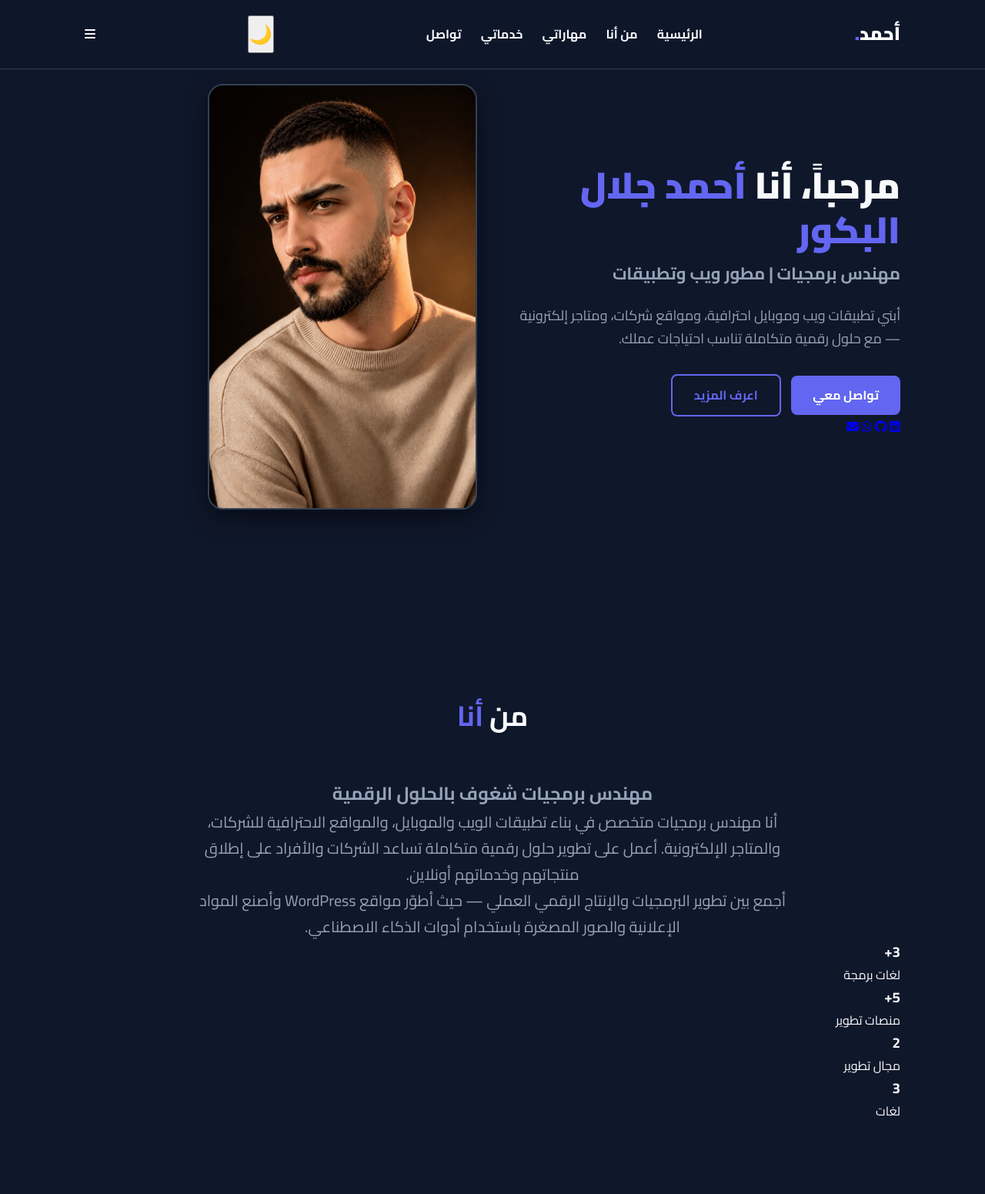
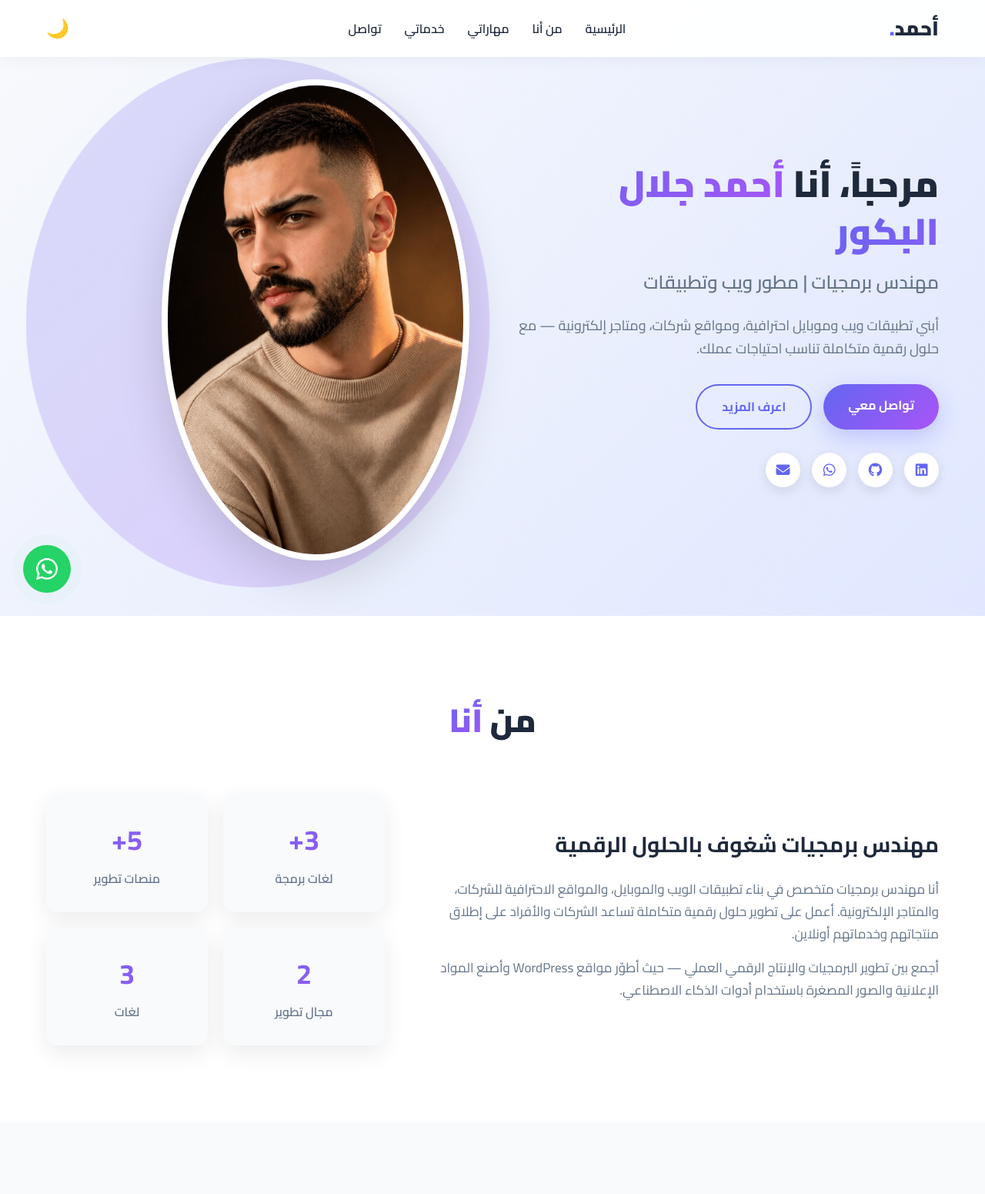
Before and after one commit to a46091249-prog/my-portfolio, a plain HTML site: page index.html in a window 1280 px wide. Shown: the top 1551 px of the page at 77% size. Drawn offline with Linux system fonts and the light colour scheme.

Commit message:
Update style.css

```diff
--- a/style.css
+++ b/style.css
@@ -1,63 +1,124 @@
-* { margin: 0; padding: 0; box-sizing: border-box; font-family: 'Cairo', sans-serif; }
+* { margin: 0; padding: 0; box-sizing: border-box; }
 
 :root {
     --primary: #6366f1;
-    --bg: #0f172a;
-    --card: #1e293b;
-    --text: #f8fafc;
+    --primary-dark: #4f46e5;
+    --dark: #1e293b;
+    --light: #f8fafc;
+    --gray: #64748b;
+    --gradient: linear-gradient(135deg, #6366f1 0%, #a855f7 100%);
+    --bg-color: #f8fafc;
+    --text-color: #1e293b;
+    --card-bg: #ffffff;
+    --nav-bg: rgba(255, 255, 255, 0.95);
+    --section-bg: #ffffff;
+}
+
+[data-theme="dark"] {
+    --bg-color: #0f172a;
+    --text-color: #e2e8f0;
+    --card-bg: #1e293b;
+    --nav-bg: rgba(15, 23, 42, 0.95);
+    --section-bg: #0f172a;
+    --light: #1e293b;
     --gray: #94a3b8;
 }
 
-body { background-color: var(--bg); color: var(--text); line-height: 1.7; }
-.container { max-width: 1100px; margin: 0 auto; padding: 0 20px; }
+html { scroll-behavior: smooth; }
+body { font-family: 'Cairo', sans-serif; color: var(--text-color); background: var(--bg-color); line-height: 1.7; transition: 0.3s; }
+.container { max-width: 1200px; margin: 0 auto; padding: 0 20px; }
 
 /* Navbar */
-.navbar { position: fixed; top: 0; width: 100%; background: rgba(15, 23, 42, 0.95); backdrop-filter: blur(10px); z-index: 1000; padding: 20px 0; border-bottom: 1px solid #334155; }
+.navbar { position: fixed; top: 0; width: 100%; background: var(--nav-bg); backdrop-filter: blur(10px); box-shadow: 0 2px 20px rgba(0,0,0,0.05); z-index: 1000; padding: 15px 0; transition: 0.3s; }
 .navbar .container { display: flex; justify-content: space-between; align-items: center; }
-.logo { font-size: 24px; font-weight: 900; color: white; text-decoration: none; }
+.logo { font-size: 26px; font-weight: 900; color: var(--text-color); text-decoration: none; }
 .logo span { color: var(--primary); }
-.nav-links { display: flex; gap: 25px; list-style: none; }
-.nav-links a { text-decoration: none; color: var(--text); font-weight: 700; transition: color 0.3s; }
+.nav-links { display: flex; list-style: none; gap: 30px; }
+.nav-links a { text-decoration: none; color: var(--text-color); font-weight: 600; transition: 0.3s; }
 .nav-links a:hover { color: var(--primary); }
+.theme-toggle { background: none; border: none; cursor: pointer; margin-right: 20px; transition: 0.3s; }
+.menu-toggle { display: none; font-size: 24px; cursor: pointer; color: var(--text-color); }
 
 /* Hero */
-.hero { min-height: 100vh; display: flex; align-items: center; padding-top: 80px; }
-.hero-content { display: grid; grid-template-columns: 1fr 1fr; gap: 40px; align-items: center; }
-.hero-text h1 { font-size: 48px; font-weight: 900; line-height: 1.2; margin-bottom: 10px; }
-.highlight { color: var(--primary); }
-.hero-text h2 { font-size: 22px; color: var(--gray); margin-bottom: 20px; }
+.hero { min-height: 100vh; display: flex; align-items: center; padding: 100px 0 60px; background: linear-gradient(135deg, var(--bg-color) 0%, #e0e7ff 100%); }
+[data-theme="dark"] .hero { background: linear-gradient(135deg, var(--bg-color) 0%, #1e1b4b 100%); }
+.hero-content { display: grid; grid-template-columns: 1fr 1fr; gap: 60px; align-items: center; }
+.hero-text h1 { font-size: 48px; font-weight: 900; margin-bottom: 15px; line-height: 1.3; }
+.highlight { background: var(--gradient); -webkit-background-clip: text; -webkit-text-fill-color: transparent; }
+.hero-text h2 { font-size: 24px; color: var(--gray); font-weight: 600; margin-bottom: 20px; }
 .hero-text p { font-size: 18px; color: var(--gray); margin-bottom: 30px; }
-.hero-image img { width: 100%; max-width: 350px; border-radius: 20px; box-shadow: 0 10px 30px rgba(0,0,0,0.5); border: 2px solid #334155; }
+.hero-buttons { display: flex; gap: 15px; margin-bottom: 30px; }
 
-/* Buttons */
-.btn { padding: 12px 28px; border-radius: 8px; text-decoration: none; font-weight: 700; display: inline-flex; align-items: center; gap: 8px; transition: 0.3s; }
-.btn-primary { background: var(--primary); color: white; }
-.btn-primary:hover { background: #4f46e5; transform: translateY(-2px); }
-.btn-outline { border: 2px solid var(--primary); color: var(--primary); margin-right: 10px; }
+.btn { padding: 14px 32px; border-radius: 50px; text-decoration: none; font-weight: 700; transition: 0.3s; border: none; cursor: pointer; font-family: inherit; font-size: 16px; display: inline-block; }
+.btn-primary { background: var(--gradient); color: white; box-shadow: 0 10px 30px rgba(99,102,241,0.3); }
+.btn-primary:hover { transform: translateY(-3px); box-shadow: 0 15px 40px rgba(99,102,241,0.4); }
+.btn-outline { background: transparent; color: var(--primary); border: 2px solid var(--primary); }
 .btn-outline:hover { background: var(--primary); color: white; }
+
+.social-links { display: flex; gap: 15px; }
+.social-links a { width: 45px; height: 45px; display: flex; align-items: center; justify-content: center; background: var(--card-bg); border-radius: 50%; color: var(--primary); font-size: 18px; box-shadow: 0 5px 15px rgba(0,0,0,0.1); transition: 0.3s; text-decoration: none; }
+.social-links a:hover { background: var(--gradient); color: white; transform: translateY(-5px); }
+
+.hero-image { position: relative; }
+.image-wrapper::before { content: ''; position: absolute; inset: -20px; background: var(--gradient); border-radius: 50%; opacity: 0.2; animation: pulse 3s infinite; }
+.image-wrapper img { width: 100%; max-width: 400px; border-radius: 50%; border: 8px solid var(--card-bg); box-shadow: 0 20px 60px rgba(0,0,0,0.15); position: relative; }
+@keyframes pulse { 0%, 100% { transform: scale(1); } 50% { transform: scale(1.05); } }
 
 /* Sections */
 section { padding: 100px 0; }
-.section-title { text-align: center; font-size: 36px; margin-bottom: 50px; }
-.section-title span { color: var(--primary); }
+.section-title { text-align: center; font-size: 42px; font-weight: 900; margin-bottom: 60px; color: var(--text-color); }
+.section-title span { background: var(--gradient); -webkit-background-clip: text; -webkit-text-fill-color: transparent; }
 
 /* About */
-.about-text { text-align: center; font-size: 20px; color: var(--gray); max-width: 800px; margin: 0 auto; }
+.about { background: var(--section-bg); }
+.about-content { display: grid; grid-template-columns: 1.5fr 1fr; gap: 60px; align-items: center; }
+.about-text h3 { font-size: 28px; margin-bottom: 20px; }
+.about-text p { color: var(--gray); margin-bottom: 15px; font-size: 17px; }
+.about-stats { display: grid; grid-template-columns: 1fr 1fr; gap: 20px; }
+.stat { background: var(--light); padding: 30px 20px; border-radius: 15px; text-align: center; box-shadow: 0 10px 30px rgba(0,0,0,0.08); transition: 0.3s; }
+.stat:hover { transform: translateY(-5px); }
+.stat h3 { font-size: 36px; background: var(--gradient); -webkit-background-clip: text; -webkit-text-fill-color: transparent; margin-bottom: 5px; }
+.stat p { color: var(--gray); font-weight: 600; }
 
 /* Skills */
-.skills-grid { display: grid; grid-template-columns: repeat(auto-fit, minmax(200px, 1fr)); gap: 20px; }
-.skill-card { background: var(--card); padding: 30px; text-align: center; border-radius: 12px; transition: 0.3s; }
-.skill-card:hover { transform: translateY(-5px); border: 1px solid var(--primary); }
-.skill-card i { font-size: 40px; color: var(--primary); margin-bottom: 15px; }
+.skills { background: var(--bg-color); }
+.skills-grid { display: grid; grid-template-columns: repeat(auto-fit, minmax(250px, 1fr)); gap: 25px; }
+.skill-card { background: var(--card-bg); padding: 30px; border-radius: 15px; text-align: center; transition: 0.3s; box-shadow: 0 5px 15px rgba(0,0,0,0.05); }
+.skill-card:hover { transform: translateY(-5px); box-shadow: 0 15px 40px rgba(0,0,0,0.1); }
+.skill-card i { font-size: 45px; color: var(--primary); margin-bottom: 15px; }
+.skill-card h3 { margin-bottom: 15px; font-size: 18px; }
+.progress { background: #e2e8f0; height: 8px; border-radius: 10px; overflow: hidden; }
+[data-theme="dark"] .progress { background: #334155; }
+.progress-bar { height: 100%; background: var(--gradient); border-radius: 10px; }
+
+/* Services */
+.services { background: var(--section-bg); }
+.services-grid { display: grid; grid-template-columns: repeat(auto-fit, minmax(250px, 1fr)); gap: 30px; }
+.service-card { background: var(--card-bg); padding: 40px 30px; border-radius: 20px; text-align: center; box-shadow: 0 10px 30px rgba(0,0,0,0.08); transition: 0.3s; border-top: 4px solid transparent; }
+.service-card:hover { transform: translateY(-10px); border-top-color: var(--primary); box-shadow: 0 20px 50px rgba(99,102,241,0.2); }
+.service-icon { width: 80px; height: 80px; margin: 0 auto 20px; background: var(--gradient); border-radius: 50%; display: flex; align-items: center; justify-content: center; color: white; font-size: 30px; }
+.service-card h3 { margin-bottom: 15px; font-size: 22px; }
+.service-card p { color: var(--gray); }
 
 /* Contact */
-.contact-box { text-align: center; }
+.contact { background: var(--bg-color); }
 
-footer { text-align: center; padding: 30px; border-top: 1px solid #334155; color: var(--gray); }
+footer { background: var(--dark); color: white; text-align: center; padding: 30px 0; }
 
+/* WhatsApp Float */
+.whatsapp-float { position: fixed; bottom: 30px; left: 30px; width: 62px; height: 62px; background: #25D366; color: white; border-radius: 50%; display: flex; align-items: center; justify-content: center; font-size: 32px; box-shadow: 0 6px 20px rgba(37, 211, 102, 0.45); z-index: 9999; transition: 0.3s; text-decoration: none; animation: whatsapp-pulse 2s infinite; }
+.whatsapp-float:hover { transform: scale(1.1); }
+@keyframes whatsapp-pulse { 0% { box-shadow: 0 0 0 0 rgba(37, 211, 102, 0.5); } 70% { box-shadow: 0 0 0 15px rgba(37, 211, 102, 0); } 100% { box-shadow: 0 0 0 0 rgba(37, 211, 102, 0); } }
+
+/* Mobile */
 @media (max-width: 768px) {
-    .nav-links { display: none; }
-    .hero-content { grid-template-columns: 1fr; text-align: center; }
-    .hero-image { order: -1; }
-    .hero-text h1 { font-size: 32px; }
+    .nav-links { display: none; position: absolute; top: 100%; right: 0; left: 0; background: var(--card-bg); flex-direction: column; padding: 20px; box-shadow: 0 10px 30px rgba(0,0,0,0.1); }
+    .nav-links.active { display: flex; }
+    .menu-toggle { display: block; }
+    .hero-content, .about-content { grid-template-columns: 1fr; text-align: center; }
+    .hero-text h1 { font-size: 34px; }
+    .hero-buttons, .social-links { justify-content: center; }
+    .image-wrapper { order: -1; margin: 0 auto; max-width: 280px; }
+    .section-title { font-size: 32px; }
+    .whatsapp-float { width: 55px; height: 55px; bottom: 20px; left: 20px; }
 }
```
